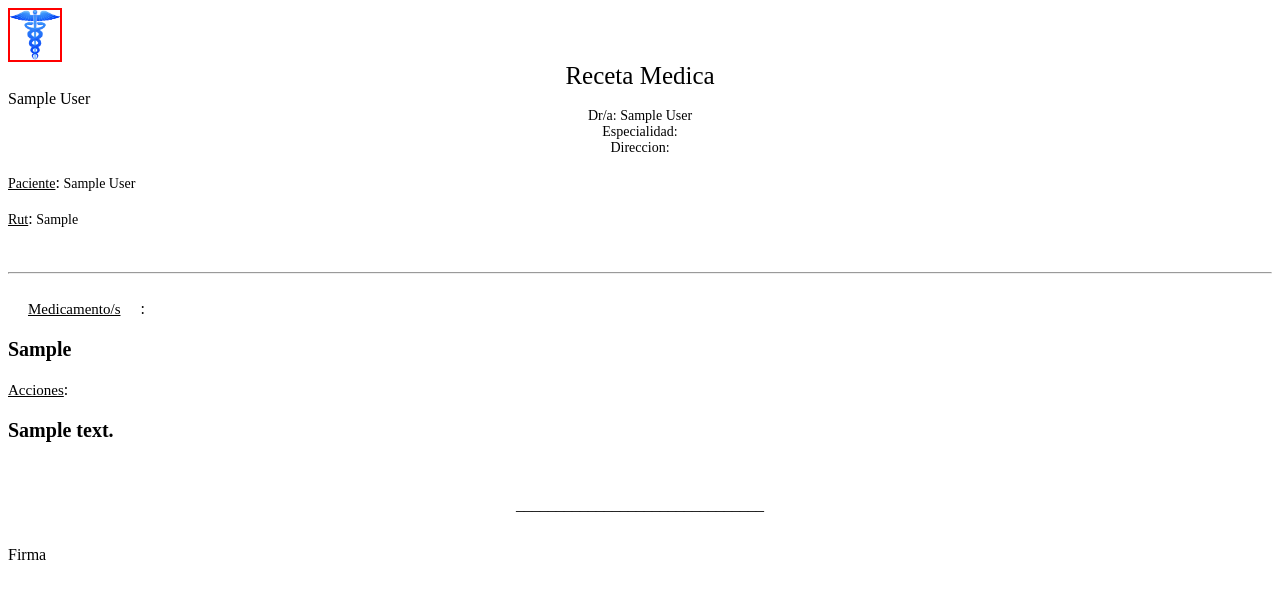
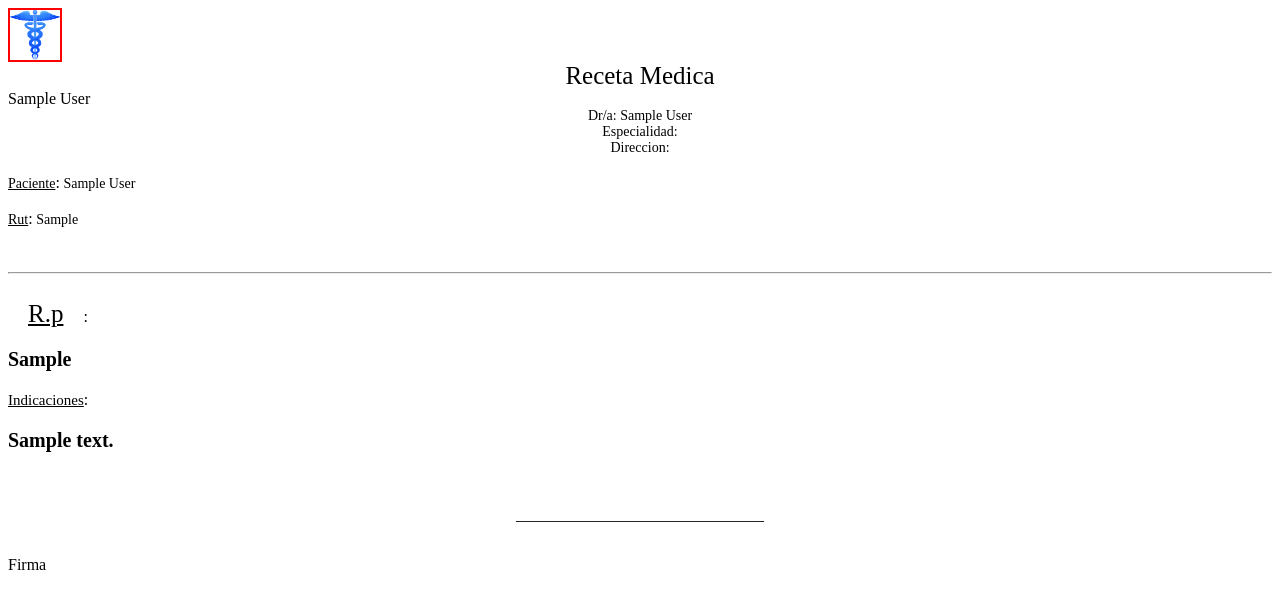
Before and after one commit to armandovicencio/Sistema-Prescripcion-Medica, a Django app: template reportes/templates/reportes/receta.html in a window 1280 px wide. Shown: the top 609 px of the page. Run offline with Django 3.2, Linux system fonts and the light colour scheme; the template is opened without the code that fills it: values that come from a table or form of the project are taken from there, others are empty; a user stored in the database is signed in; tables that the repository leaves empty hold one stand-in row (values such as "Sample post").

Commit message:
receta actualizada

```diff
--- a/reportes/templates/reportes/receta.html
+++ b/reportes/templates/reportes/receta.html
@@ -26,12 +26,16 @@
             <span style="text-decoration: underline; font-size: 14px;">Paciente</span>:<span style="font-size: 14px;"> {{patient.first_name}}  {{patient.last_name}}</span><br><br>
             <span style="text-decoration: underline; font-size: 14px;">Rut</span>:<span style="font-size: 14px;"> {{ patient.reg_no }}</span><br><br><br>
             <hr><br>
-            <span style="text-decoration: underline; font-size: 15px; padding: 20px;">Medicamento/s</span>:<span style="font-size: 20px; font-weight: 600;">{{prescription.prescribe|linebreaks}}</span>
-            <span style="text-decoration: underline; display: inline-block; font-size: 15px;">Acciones</span>:<span style="font-size: 20px; font-weight: 600;">{{prescription.description|linebreaks}}</span><br/>
+            <span style="text-decoration: underline; font-size: 25px; padding: 20px;">R.p</span>:<span style="font-size: 20px; font-weight: 600;">{{prescription.prescribe|linebreaks}}</span>
+            <span style="text-decoration: underline; display: inline-block; font-size: 15px;">Indicaciones</span>:<span style="font-size: 20px; font-weight: 600;">{{prescription.description|linebreaks}}</span><br/>
         </div>
             <p style="text-align:center;">_______________________________</p>
             <p style="text-align:center; position: fixed; margin-bottom: 0px;">Firma</p>
 
-
     </body>
+    {% comment %} <div id="footer_content">(c) - page <pdf:pagenumber>
+        of <pdf:pagecount>
+    </div> {% endcomment %}
+    <p style="text-align:center;">
+        <pdf:barcode value="Verificación de Documento" " type="code128" humanreadable="1" align="right" /></p>
 </html>
```
